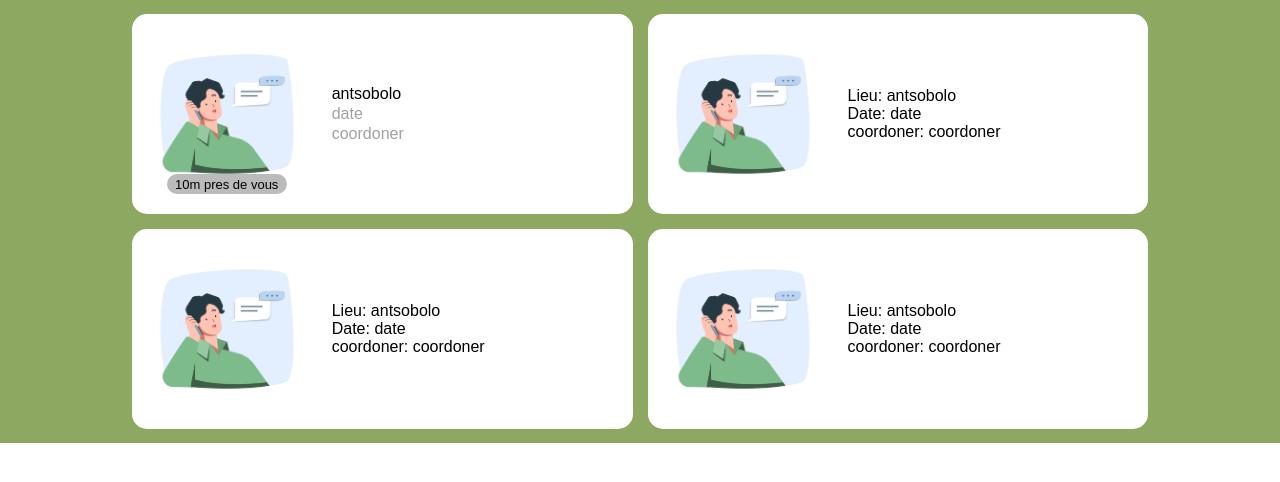
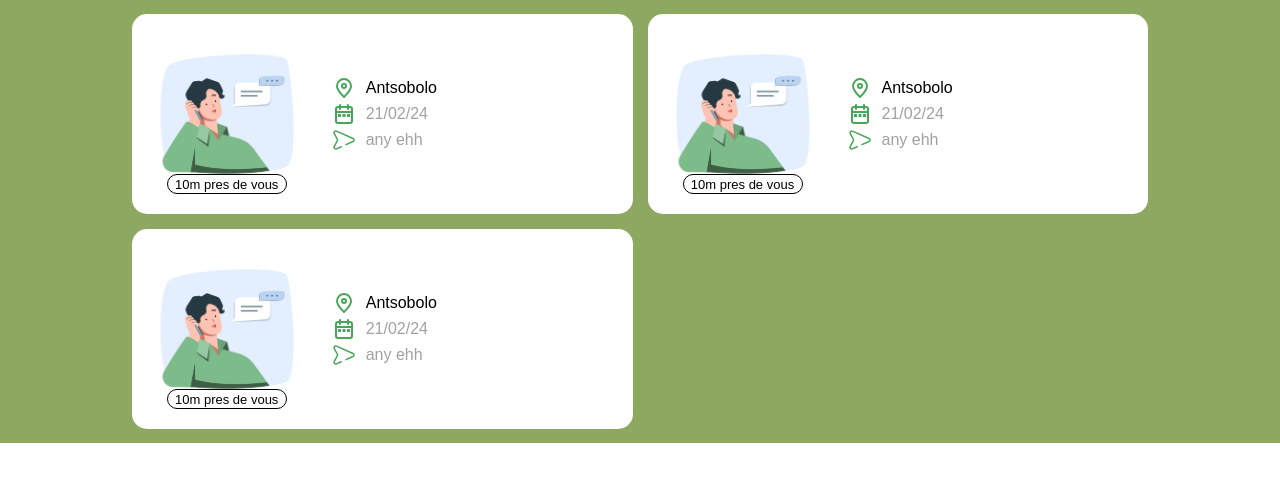
Before and after one commit to heryfitiavana22/hackathon-interne-2024, a React (Vite) app in the folder front/: page /list in a window 1280 px wide. Shown: the top 482 px of the page. Built offline with nearby package versions, Linux system fonts and the light colour scheme.

Commit message:
alert card finish

```diff
--- /dev/null
+++ b/front/src/alert/list-alert/components/card-alert.jsx
@@ -0,0 +1,35 @@
+import React, { useState } from 'react';
+import LocationIcon from '../../../components/icons/loction';
+import DateIcon from '../../../components/icons/date';
+import CoordonneIcon from '../../../components/icons/coordonne';
+
+export default function CardAlert({ donnee }) {
+  // const [data, usedata] = useState(donnee);
+
+
+  return (
+    <>
+      {donnee.map((item) => (
+        <div className="lc-box" key={item.id}>
+          <div className="lc-img">
+            <div className="lc-distance">
+              <p>{item.distance} pres de vous</p>
+            </div>
+            <img src={item.image} alt="sary" className="img" />
+          </div>
+          <ul className="lc-list">
+            <li>
+              <LocationIcon /> {item.location}
+            </li>
+            <li className="grey">
+              <DateIcon /> {item.date}
+            </li>
+            <li className="grey">
+              <CoordonneIcon /> {item.coordonne}
+            </li>
+          </ul>
+        </div>
+      ))}
+    </>
+  );
+}
--- a/front/src/alert/list-alert/list-alert.css
+++ b/front/src/alert/list-alert/list-alert.css
@@ -34,7 +34,8 @@
         }
         .lc-distance{
           position: absolute;
-          background-color: var(--bg2) ;
+          background-color: var(--white) ;
+          border: .5px solid black;
           border-radius: 10px;
           bottom: -5px;
           display: flex;
@@ -54,7 +55,11 @@
         list-style: none;
         padding-left: 15px;
 
-
+        li{
+          display: flex;
+          align-items: center;
+          gap : 10px
+        }
         .grey{
           color: var(--text-light);
           padding-top: 2px;
@@ -71,7 +76,16 @@
 }
 
 @media screen and (max-width: 992px) {
-
+  .img{
+    width: 135px !important;
+    height: 135px !important;
+  }
+  .lc-list{
+    padding-left: 8px !important;
+  }
+  .lc-distance{
+    left: 9px !important;
+  }
 }
 
 @media screen and (max-width: 768px) {
@@ -79,6 +93,9 @@
     display: flex !important;
     flex-direction: column;
     width: 65% !important;
+  }
+  .lc-distance{
+    left: 8px !important;
   }
 }
 @media screen and (max-width: 640px) {
--- a/front/src/alert/list-alert/list-alert.jsx
+++ b/front/src/alert/list-alert/list-alert.jsx
@@ -1,73 +1,41 @@
 import React from 'react';
 import { Button } from './../../components/button/button';
 import './list-alert.css';
+import CardAlert from './components/card-alert';
 
 export function ListAlert() {
+  const fako = [
+    {
+      id : 1,
+      location : "Antsobolo",
+      date : "21/02/24",
+      coordonne : "any ehh",
+      image : "assets/sary.jpg",
+      distance : "10m"
+    },
+    {
+      id : 1,
+      location : "Antsobolo",
+      date : "21/02/24",
+      coordonne : "any ehh",
+      image : "assets/sary.jpg",
+      distance : "10m"
+    },
+    {
+      id : 1,
+      location : "Antsobolo",
+      date : "21/02/24",
+      coordonne : "any ehh",
+      image : "assets/sary.jpg",
+      distance : "10m"
+    },
+  ]
+
   return (
     <>
       <div className="list-content">
         <div className="lc-container">
-          <div className="lc-box">
-            <div className="lc-img">
-              <div className="lc-distance">
-                <p>10m pres de vous</p>
-              </div>
-              <img src="assets/sary.jpg" alt="sary" className="img" />
-            </div>
-            <ul className="lc-list">
-              <li>antsobolo</li>
-              <li className='grey'>date</li>
-              <li className='grey'>coordoner</li>
-            </ul>
-          </div>
-          <div className="lc-box">
-            <div className="lc-img">
-              <img src="assets/sary.jpg" alt="sary" className="img" />
-            </div>
-            <ul className="lc-list">
-              <li>
-                <span className="lc-title">Lieu:</span> antsobolo
-              </li>
-              <li>
-                <span className="lc-title">Date:</span> date
-              </li>
-              <li>
-                <span className="lc-title">coordoner:</span> coordoner
-              </li>
-            </ul>
-          </div>
-          <div className="lc-box">
-            <div className="lc-img">
-              <img src="assets/sary.jpg" alt="sary" className="img" />
-            </div>
-            <ul className="lc-list">
-              <li>
-                <span className="lc-title">Lieu:</span> antsobolo
-              </li>
-              <li>
-                <span className="lc-title">Date:</span> date
-              </li>
-              <li>
-                <span className="lc-title">coordoner:</span> coordoner
-              </li>
-            </ul>
-          </div>
-          <div className="lc-box">
-            <div className="lc-img">
-              <img src="assets/sary.jpg" alt="sary" className="img" />
-            </div>
-            <ul className="lc-list">
-              <li>
-                <span className="lc-title">Lieu:</span> antsobolo
-              </li>
-              <li>
-                <span className="lc-title">Date:</span> date
-              </li>
-              <li>
-                <span className="lc-title">coordoner:</span> coordoner
-              </li>
-            </ul>
-          </div>
+          <CardAlert donnee={fako}/>
         </div>
       </div>
     </>
--- /dev/null
+++ b/front/src/components/icons/coordonne.jsx
@@ -0,0 +1,19 @@
+import * as React from "react"
+const CoordonneIcon = (props) => (
+  <svg
+    xmlns="http://www.w3.org/2000/svg"
+    width={24}
+    height={24}
+    fill="none"
+    viewBox="0 0 24 24"
+    {...props}
+  >
+    <path
+      stroke="#46A758"
+      strokeLinecap="round"
+      strokeWidth={1.5}
+      d="m14 16.597 7.007-3.125c1.324-.59 1.324-2.354 0-2.944L4.497 3.164c-1.495-.667-3.047.814-2.306 2.202l3.152 5.904c.245.459.245 1 0 1.458l-3.152 5.904c-.74 1.388.81 2.87 2.306 2.202l4.752-2.119"
+    />
+  </svg>
+)
+export default CoordonneIcon
--- /dev/null
+++ b/front/src/components/icons/date.jsx
@@ -0,0 +1,22 @@
+import * as React from "react"
+const DateIcon = (props) => (
+  <svg
+    xmlns="http://www.w3.org/2000/svg"
+    width={24}
+    height={24}
+    fill="none"
+    viewBox="0 0 24 24"
+    {...props}
+  >
+    <path
+      stroke="#46A758"
+      strokeLinecap="round"
+      strokeWidth={2}
+      d="M20 10V7a2 2 0 0 0-2-2H6a2 2 0 0 0-2 2v3m16 0v9a2 2 0 0 1-2 2H6a2 2 0 0 1-2-2v-9m16 0H4m4-7v4m8-4v4"
+    />
+    <rect width={3} height={3} x={6} y={12} fill="#46A758" rx={0.5} />
+    <rect width={3} height={3} x={10.5} y={12} fill="#46A758" rx={0.5} />
+    <rect width={3} height={3} x={15} y={12} fill="#46A758" rx={0.5} />
+  </svg>
+)
+export default DateIcon
--- /dev/null
+++ b/front/src/components/icons/loction.jsx
@@ -0,0 +1,27 @@
+import * as React from "react"
+const LocationIcon = (props) => (
+  <svg
+    xmlns="http://www.w3.org/2000/svg"
+    width={24}
+    height={24}
+    fill="none"
+    viewBox="0 0 24 24"
+    {...props}
+  >
+    <path
+      stroke="#46A758"
+      strokeLinecap="round"
+      strokeLinejoin="round"
+      strokeWidth={2}
+      d="M12 21c3.5-3.6 7-6.824 7-10.8C19 6.224 15.866 3 12 3s-7 3.224-7 7.2 3.5 7.2 7 10.8Z"
+    />
+    <path
+      stroke="#46A758"
+      strokeLinecap="round"
+      strokeLinejoin="round"
+      strokeWidth={2}
+      d="M12 12a2 2 0 1 0 0-4 2 2 0 0 0 0 4Z"
+    />
+  </svg>
+)
+export default LocationIcon;
```
